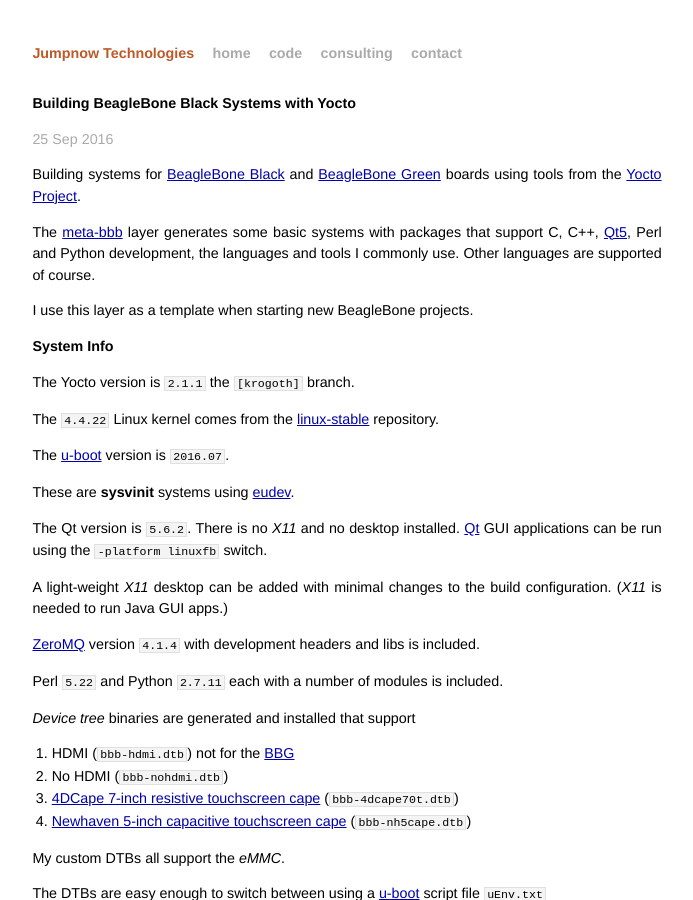
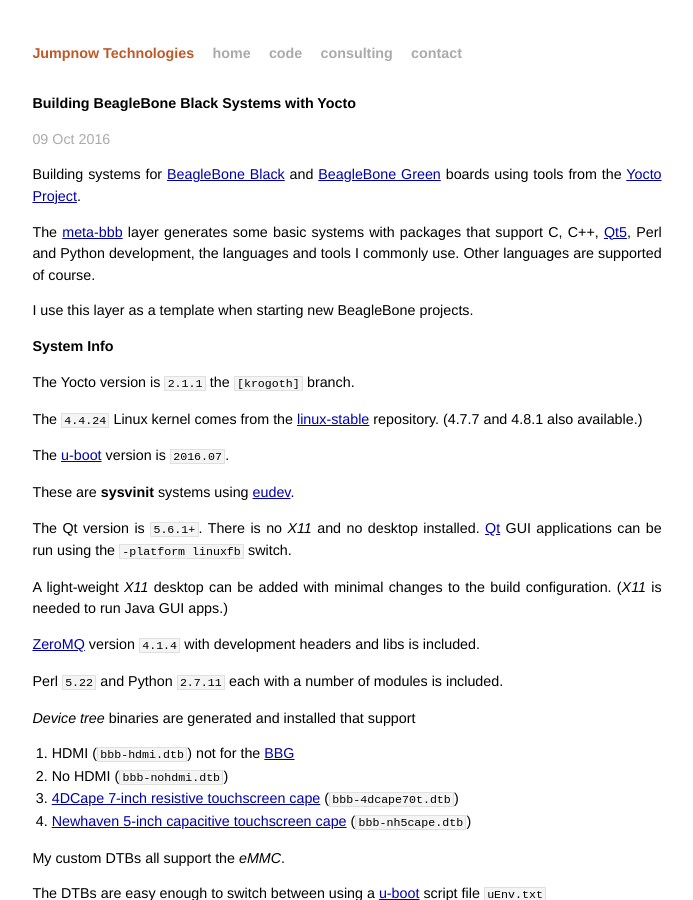
Before and after one commit to jumpnow/jumpnowtek-site, a Jekyll site: the page built from _posts/2015-06-08-BeagleBone-Systems-with-Yocto.md, in a window 1280 px wide and 900 px high. Shown: the whole window, without its empty margins (293-986 px from the left). Built offline with Jekyll 4.4.1, drawn with Linux system fonts in a browser that asks for light colours.

Commit message:
Update kernel for bbb

```diff
--- a/_posts/2015-06-08-BeagleBone-Systems-with-Yocto.md
+++ b/_posts/2015-06-08-BeagleBone-Systems-with-Yocto.md
@@ -2,7 +2,7 @@
 layout: post
 title: Building BeagleBone Black Systems with Yocto
 description: "Building customized systems for the BeagleBone Black using tools from the Yocto Project"
-date: 2016-09-25 07:10:00
+date: 2016-10-09 08:40:00
 categories: beaglebone
 tags: [linux, beaglebone, yocto]
 ---
@@ -17,13 +17,13 @@
 
 The Yocto version is `2.1.1` the `[krogoth]` branch.
 
-The `4.4.22` Linux kernel comes from the [linux-stable][linux-stable] repository.
+The `4.4.24` Linux kernel comes from the [linux-stable][linux-stable] repository. (4.7.7 and 4.8.1 also available.)
 
 The [u-boot][uboot] version is `2016.07`.
 
 These are **sysvinit** systems using [eudev][eudev].
 
-The Qt version is `5.6.2`. There is no *X11* and no desktop installed. [Qt][qt] GUI applications can be run using the `-platform linuxfb` switch.
+The Qt version is `5.6.1+`. There is no *X11* and no desktop installed. [Qt][qt] GUI applications can be run using the `-platform linuxfb` switch.
 
 A light-weight *X11* desktop can be added with minimal changes to the build configuration. (*X11* is needed to run Java GUI apps.)
 
```
